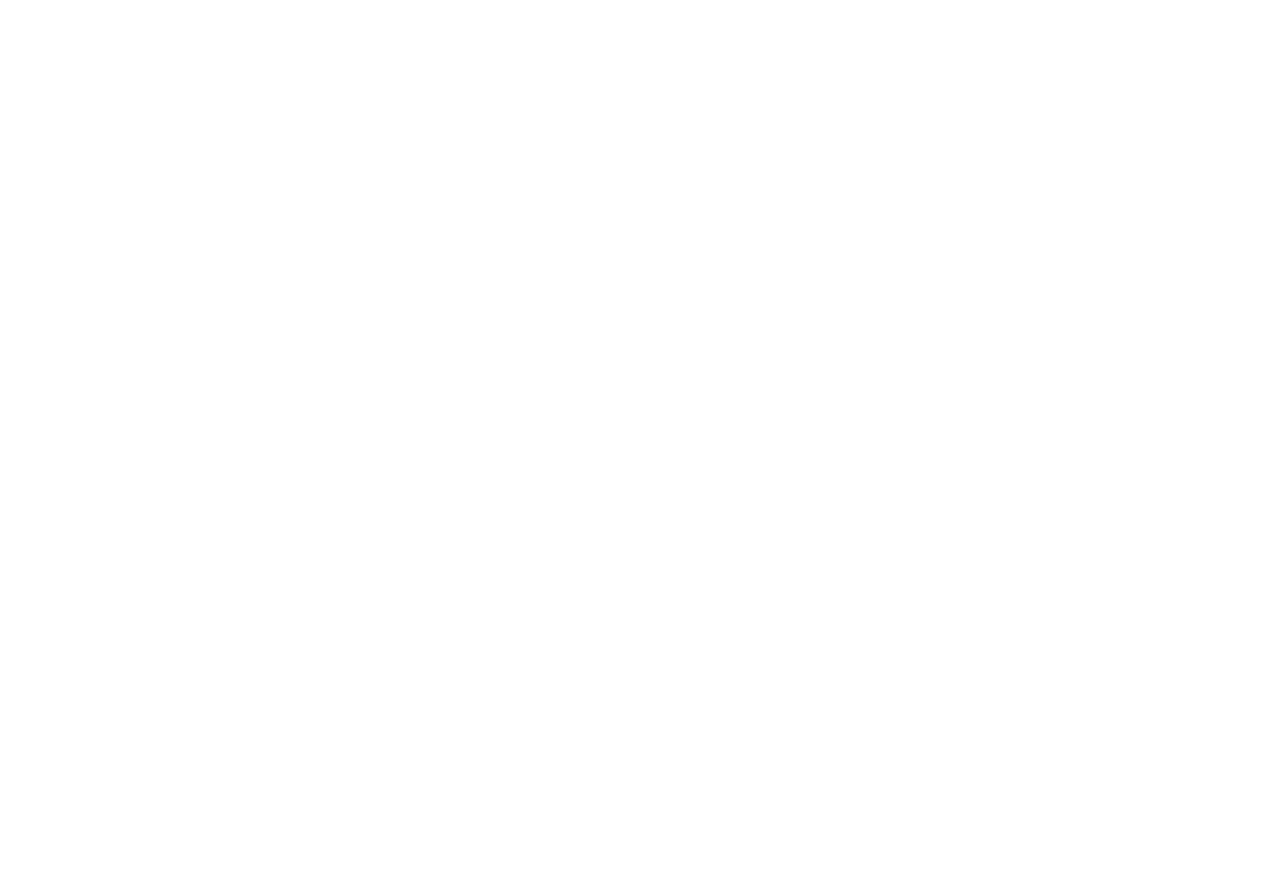
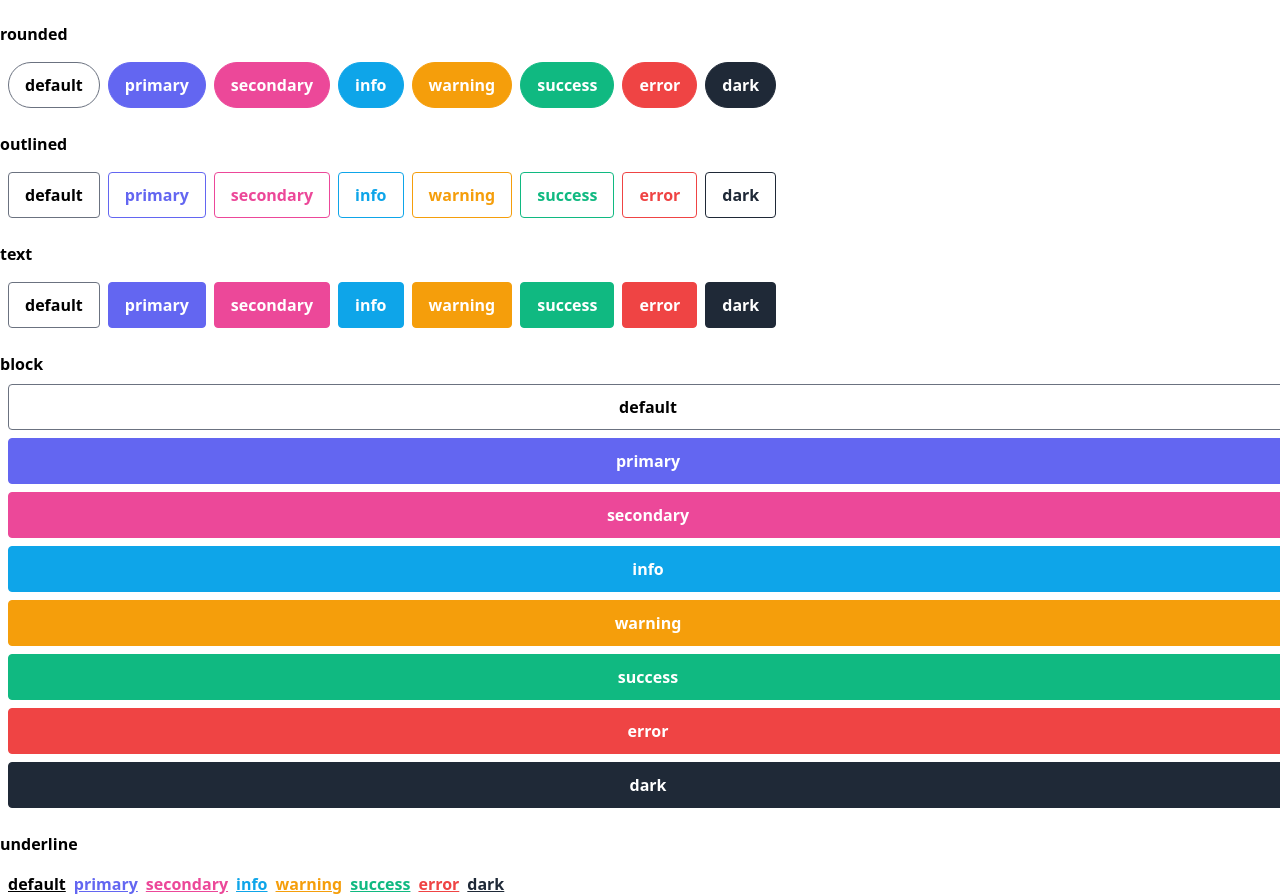
Before and after one commit to gravitano/nuxt3-tailwind-kit, a Nuxt app: page / in a window 1280 px wide. Shown: the part 144-1040 px from the top of the page. Before the commit the page ends 800 px from the top, so only its background shows below. Built offline with nearby package versions, Linux system fonts and the light colour scheme.

Commit message:
feat: add button component

```diff
--- /dev/null
+++ b/components/VBtn.vue
@@ -0,0 +1,207 @@
+<script setup lang="ts">
+import { ref, toRefs } from "vue";
+
+const props = defineProps({
+  type: {
+    type: String,
+    default: "button",
+  },
+  color: {
+    type: String,
+    default: "default",
+  },
+  rounded: {
+    type: Boolean,
+    default: false,
+  },
+  text: {
+    type: Boolean,
+    default: false,
+  },
+  outlined: {
+    type: Boolean,
+    default: false,
+  },
+  block: {
+    type: Boolean,
+    default: false,
+  },
+  underline: {
+    type: Boolean,
+    default: false,
+  },
+});
+
+const classes = computed(() => {
+  return [
+    "btn",
+    `btn-${props.color}`,
+    {
+      "btn-outlined": props.outlined,
+      "btn-text": props.text,
+      "btn-rounded": props.rounded,
+      "btn-block": props.block,
+      "btn-underline": props.underline,
+    },
+  ];
+});
+</script>
+
+<template>
+  <button :type="type" :class="classes">
+    <slot />
+  </button>
+</template>
+
+<style scoped>
+.btn {
+  @apply appearance-none px-4 py-2.5 border rounded font-semibold transition duration-300;
+}
+
+.btn-rounded {
+  @apply rounded-full;
+}
+
+.btn-text {
+  @apply p-0 inline border-none;
+}
+
+.btn-underline {
+  @apply underline;
+}
+
+.btn-block {
+  @apply w-full block;
+}
+
+/* default */
+.btn,
+.btn-default {
+  @apply border-gray-500 bg-white hover:bg-gray-100;
+}
+
+/* primary */
+.btn-primary {
+  @apply border-primary-500 bg-primary-500 hover:bg-primary-600 hover:border-primary-600 text-white;
+}
+
+/* secondary */
+.btn-secondary {
+  @apply border-secondary-500 bg-secondary-500 hover:bg-secondary-600 hover:border-secondary-600 text-white;
+}
+
+/* info */
+.btn-info {
+  @apply border-info-500 bg-info-500 hover:bg-info-600 hover:border-info-600 text-white;
+}
+
+/* secondary */
+.btn-warning {
+  @apply border-warning-500 bg-warning-500 hover:bg-warning-600 hover:border-warning-600 text-white;
+}
+
+/* secondary */
+.btn-error {
+  @apply border-error-500 bg-error-500 hover:bg-error-600 hover:border-error-600 text-white;
+}
+
+/* secondary */
+.btn-success {
+  @apply border-success-500 bg-success-500 hover:bg-success-600 hover:border-success-600 text-white;
+}
+
+/* dark */
+.btn-dark {
+  @apply border-gray-800 bg-gray-800 hover:bg-gray-900 hover:border-gray-900 text-white;
+}
+
+/*
+ * OUTLINED VARIANT
+ * ----------------
+ */
+
+/* default */
+.btn.btn-outlined,
+.btn-default.btn-outlined {
+  @apply border-gray-500 bg-transparent hover:bg-gray-100;
+}
+
+/* primary */
+.btn-primary.btn-outlined {
+  @apply bg-transparent border-primary-500 hover:bg-primary-100  text-primary-500;
+}
+
+/* secondary */
+.btn-secondary.btn-outlined {
+  @apply bg-transparent border-secondary-500 hover:bg-secondary-100  text-secondary-500;
+}
+
+/* info */
+.btn-info.btn-outlined {
+  @apply bg-transparent border-info-500 hover:bg-info-100  text-info-500;
+}
+
+/* warning */
+.btn-warning.btn-outlined {
+  @apply bg-transparent border-warning-500 hover:bg-warning-100  text-warning-500;
+}
+
+/* error */
+.btn-error.btn-outlined {
+  @apply bg-transparent border-error-500 hover:bg-error-100  text-error-500;
+}
+
+/* success */
+.btn-success.btn-outlined {
+  @apply bg-transparent border-success-500 hover:bg-success-100  text-success-500;
+}
+/* dark */
+.btn-dark.btn-outlined {
+  @apply bg-transparent border-gray-800 hover:bg-gray-100  text-gray-800;
+}
+
+/*
+ * TEXT VARIANT
+ * ----------------
+ */
+
+/* default */
+.btn.btn-text,
+.btn-default.btn-text {
+  @apply border-gray-500 bg-transparent hover:bg-transparent hover:text-gray-600;
+}
+
+/* primary */
+.btn-primary.btn-text {
+  @apply bg-transparent hover:bg-transparent hover:text-primary-600 text-primary-500;
+}
+
+/* secondary */
+.btn-secondary.btn-text {
+  @apply bg-transparent hover:bg-transparent hover:text-secondary-600 text-secondary-500;
+}
+
+/* info */
+.btn-info.btn-text {
+  @apply bg-transparent hover:bg-transparent hover:text-info-600 text-info-500;
+}
+
+/* warning */
+.btn-warning.btn-text {
+  @apply bg-transparent hover:bg-transparent hover:text-warning-600 text-warning-500;
+}
+
+/* error */
+.btn-error.btn-text {
+  @apply bg-transparent hover:bg-transparent hover:text-error-600 text-error-500;
+}
+
+/* success */
+.btn-success.btn-text {
+  @apply bg-transparent hover:bg-transparent hover:text-success-600 text-success-500;
+}
+/* dark */
+.btn-dark.btn-text {
+  @apply bg-transparent hover:bg-transparent hover:text-gray-900 text-gray-800;
+}
+</style>
--- a/pages/index.vue
+++ b/pages/index.vue
@@ -1,22 +1,36 @@
 <script setup lang="ts">
-import { ref, toRefs } from "vue";
+const colors = [
+  "default",
+  "primary",
+  "secondary",
+  "info",
+  "warning",
+  "success",
+  "error",
+  "dark",
+];
 
-const props = defineProps({
-  modelValue: {
-    type: String,
-    default: "",
-  },
-});
-
-const { modelValue } = toRefs(props);
-
-const emit = defineEmits(["update:modelValue"]);
-
-const value = ref("");
+const variants = ["", "rounded", "outlined", "text", "block", "underline"];
 </script>
 
 <template>
-  <div>Hello</div>
+  <h1 class="font-bold text-3xl mb-5">Hello World!</h1>
+
+  <div class="space-y-6">
+    <div v-for="variant in variants" :key="variant" class="space-x-2 space-y-2">
+      <h2 class="font-bold mb-2">{{ variant || "default" }}</h2>
+      <v-btn
+        v-for="color in colors"
+        :key="color"
+        :color="color"
+        v-bind="
+          variant ? { [variant]: true, text: variant === 'underline' } : {}
+        "
+      >
+        {{ color }}
+      </v-btn>
+    </div>
+  </div>
 </template>
 
 <style scoped>
--- a/tailwind.config.js
+++ b/tailwind.config.js
@@ -1,3 +1,11 @@
+const colors = require('tailwindcss/colors');
+const primary = colors.indigo;
+const secondary = colors.pink;
+const info = colors.sky;
+const warning = colors.amber;
+const success = colors.emerald;
+const error = colors.red;
+
 module.exports = {
   purge: [
     './assets/**/*.{vue,js,css}',
@@ -9,7 +17,16 @@
   ],
   darkMode: false, // or 'media' or 'class'
   theme: {
-    extend: {},
+    extend: {
+      colors: {
+        primary,
+        secondary,
+        info,
+        warning,
+        success,
+        error,
+      },
+    },
   },
   variants: {
     extend: {},
```
